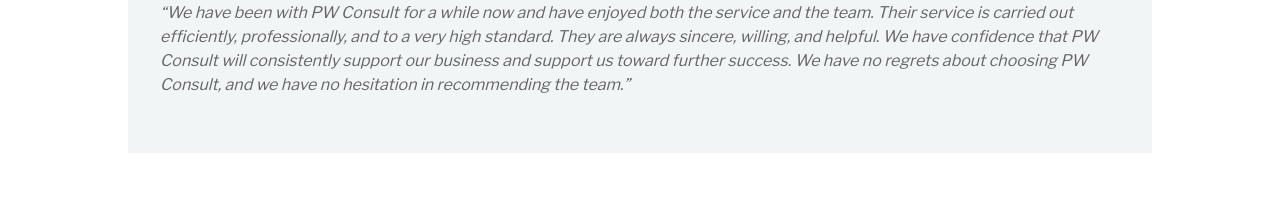
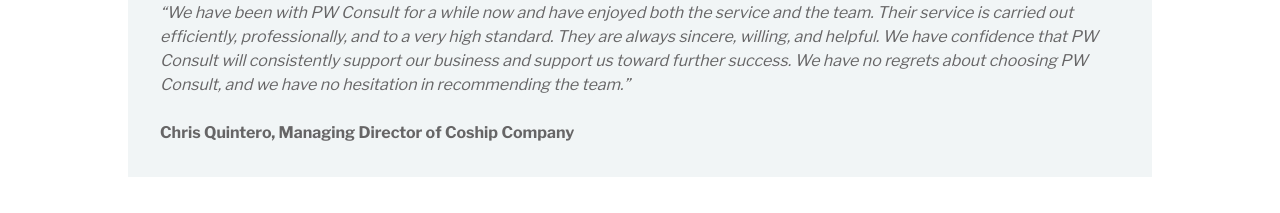
Before and after one commit to aaaade/pwc, a React (Create React App) app: page / in a window 1280 px wide. Shown: the part 2980-3193 px from the top of the page. Built offline with nearby package versions, Linux system fonts and the light colour scheme.

Commit message:
fix testimonial name

```diff
--- a/src/components/Testimonial.jsx
+++ b/src/components/Testimonial.jsx
@@ -39,7 +39,7 @@
               </q>
               <br />
               <br />
-              {/* <strong>A.F., CEO of (another) Technology company</strong> */}
+              <strong>Chris Quintero, Managing Director of Coship Company</strong>
             </div>
           </OwlCarousel>
         </div>
```
